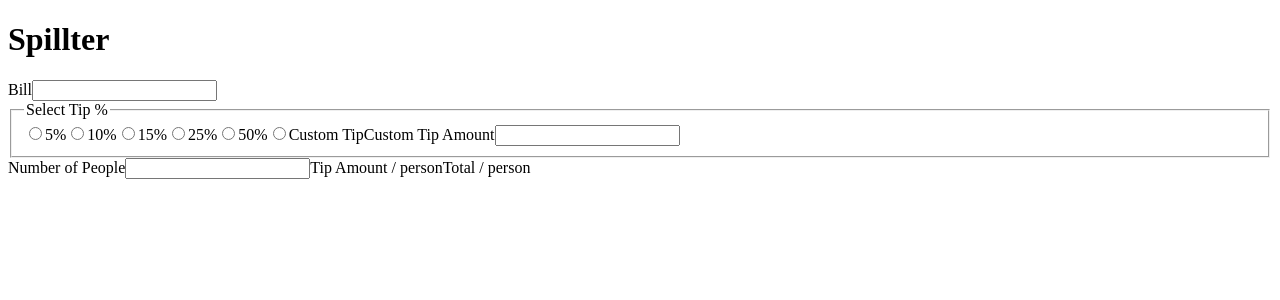
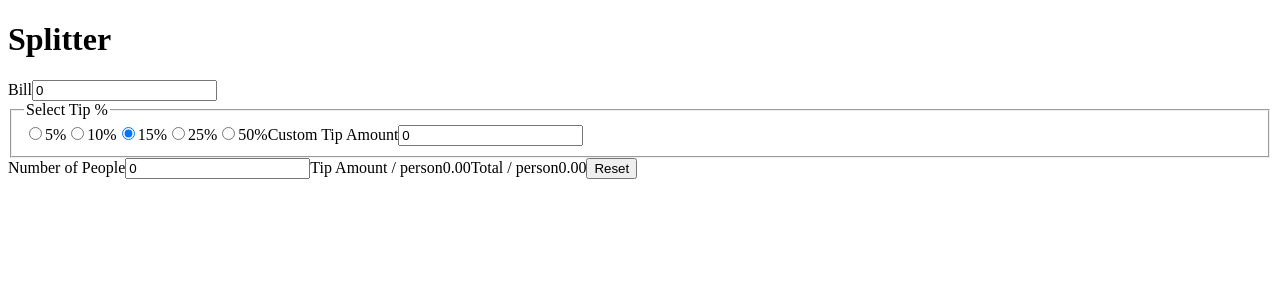
Before and after one commit to AlexKMarshall/tip-calculator, a Next.js app: page / in a window 1280 px wide. Shown: the top 300 px of the page. Built offline with nearby package versions, Linux system fonts and the light colour scheme.

Commit message:
field calculation logic

```diff
--- a/src/features/tip-calulator.tsx
+++ b/src/features/tip-calulator.tsx
@@ -1,56 +1,97 @@
+import { useState } from 'react'
+
 type Props = {}
 export function TipCalculator(props: Props): JSX.Element {
+  const [billField, setBillField] = useState({ value: 0 })
+  const [peopleField, setPeopleField] = useState({ value: 0 })
+  const predefinedTips = [5, 10, 15, 25, 50] as const
+  const [selectedTip, setSelectedTip] = useState<
+    typeof predefinedTips[number] | null
+  >(15)
+  const [customTipField, setCustomTipField] = useState({ value: 0 })
+
+  const tip = selectedTip ?? customTipField.value
+
+  const isFormValid = billField.value > 0 && peopleField.value > 0 && tip >= 0
+
+  const tipPerPerson = isFormValid
+    ? (billField.value * (tip / 100)) / peopleField.value
+    : 0
+  const totalPerPerson = isFormValid
+    ? (billField.value * (1 + tip / 100)) / peopleField.value
+    : 0
+
   return (
     <main>
-      <h1>Spillter</h1>
+      <h1>Splitter</h1>
       <form>
         <label>
           Bill
-          <input type="number" inputMode="decimal" />
+          <input
+            type="number"
+            value={billField.value}
+            onChange={(e) => {
+              setBillField((field) => ({
+                ...field,
+                value: e.target.valueAsNumber,
+              }))
+            }}
+          />
         </label>
         <fieldset>
           <legend>Select Tip %</legend>
-          <label>
-            <input type="radio" value="5" name="tip-percent" />
-            5%
-          </label>
-          <label>
-            <input type="radio" value="10" name="tip-percent" />
-            10%
-          </label>
-          <label>
-            <input type="radio" value="15" name="tip-percent" />
-            15%
-          </label>
-          <label>
-            <input type="radio" value="25" name="tip-percent" />
-            25%
-          </label>
-          <label>
-            <input type="radio" value="50" name="tip-percent" />
-            50%
-          </label>
-          <label>
-            <input type="radio" value="custom" name="tip-percent" />
-            Custom Tip
-          </label>
+          {predefinedTips.map((tip) => (
+            <label key={tip}>
+              <input
+                type="radio"
+                value={tip}
+                name="tip-percent"
+                onChange={() => {
+                  setCustomTipField({ value: 0 })
+                  setSelectedTip(tip)
+                }}
+                checked={tip === selectedTip}
+              />
+              {tip}%
+            </label>
+          ))}
           <label>
             Custom Tip Amount
-            <input type="number" />
+            <input
+              type="number"
+              value={customTipField.value}
+              onFocus={() => setSelectedTip(null)}
+              onChange={(e) => {
+                setCustomTipField((field) => ({
+                  ...field,
+                  value: e.target.valueAsNumber,
+                }))
+              }}
+            />
           </label>
         </fieldset>
         <label>
           Number of People
-          <input type="number" />
+          <input
+            type="number"
+            value={peopleField.value}
+            onChange={(e) => {
+              setPeopleField((field) => ({
+                ...field,
+                value: e.target.valueAsNumber,
+              }))
+            }}
+          />
         </label>
         <label>
           Tip Amount / person
-          <output></output>
+          <output>{tipPerPerson.toFixed(2)}</output>
         </label>
         <label>
           Total / person
-          <output></output>
+          <output>{totalPerPerson.toFixed(2)}</output>
         </label>
+        <button type="reset">Reset</button>
       </form>
     </main>
   )
```
